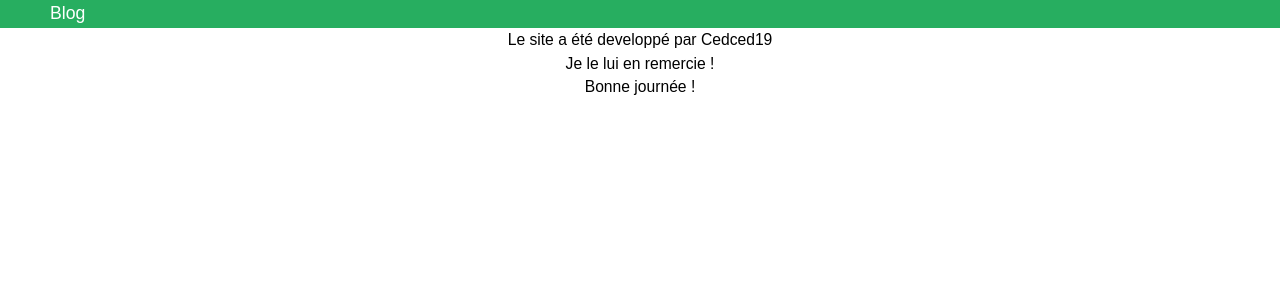
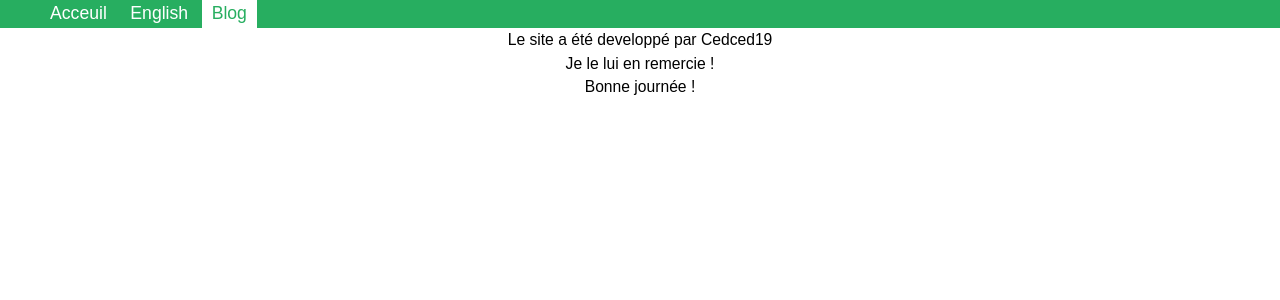
Before and after one commit to TMCharly/tmcharly.github.io, a Jekyll site: the page built from _posts/2014-05-27-developpement-du-site.md, in a window 1280 px wide. Shown: the top 300 px of the page. Built offline with Jekyll 4.4.1, drawn with Linux system fonts in a browser that asks for light colours; nearby versions of some CDN libraries.

Commit message:
Update navbar.html

```diff
--- a/_includes/navbar.html
+++ b/_includes/navbar.html
@@ -3,11 +3,17 @@
         {% if page.class == 'french' %}
         <li class="{% if page.title == 'Acceuil' %}active{% endif %} menu"><a href="/" class="menu">Acceuil</a></li>
         <li class="menu"><a href="/english/" class="menu">English</a></li>
+        <li class="{% if page.title == 'Blog' %}active{% endif %} menu"><a href="/blog/" class="menu">Blog</a></li>
         {% endif %}
         {% if page.class == 'english' %}
         <li class="{% if page.title == 'Home' %}active{% endif %} menu"><a href="/english/" class="menu">Home</a></li>
         <li class="menu"><a href="/" class="menu">Français</a></li>
+        <li class="menu"><a href="/blog/" class="menu">Blog</a></li>
         {% endif %}
-        <li class="{% if page.title == 'Blog' %}active{% endif %} menu"><a href="/blog/" class="menu">Blog</a></li>
+        {% if page.class == 'post' %}
+        <li class="menu"><a href="/" class="menu">Acceuil</a></li>
+        <li class="menu"><a href="/english/" class="menu">English</a></li>
+        <li class="active menu"><a href="/blog/" class="menu">Blog</a></li>
+        {% endif %}
       </ul>
 </nav>
```
